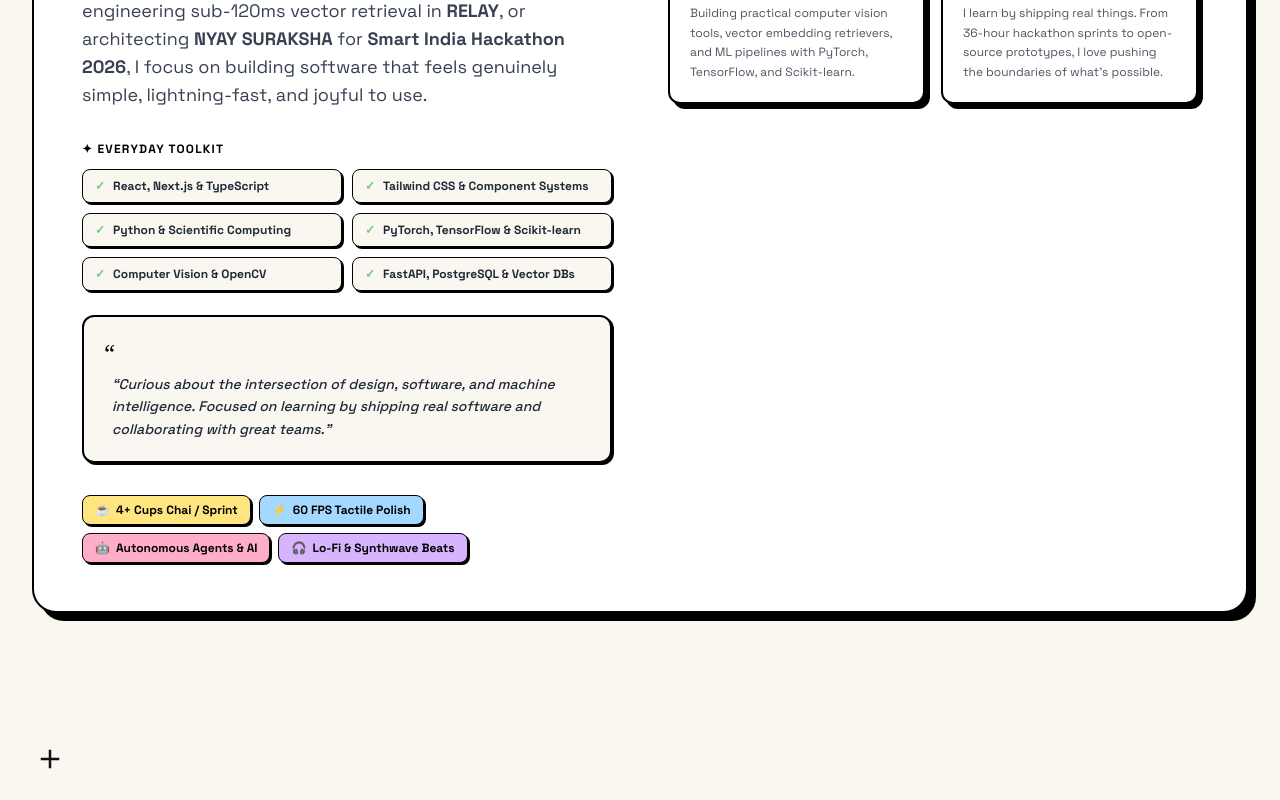
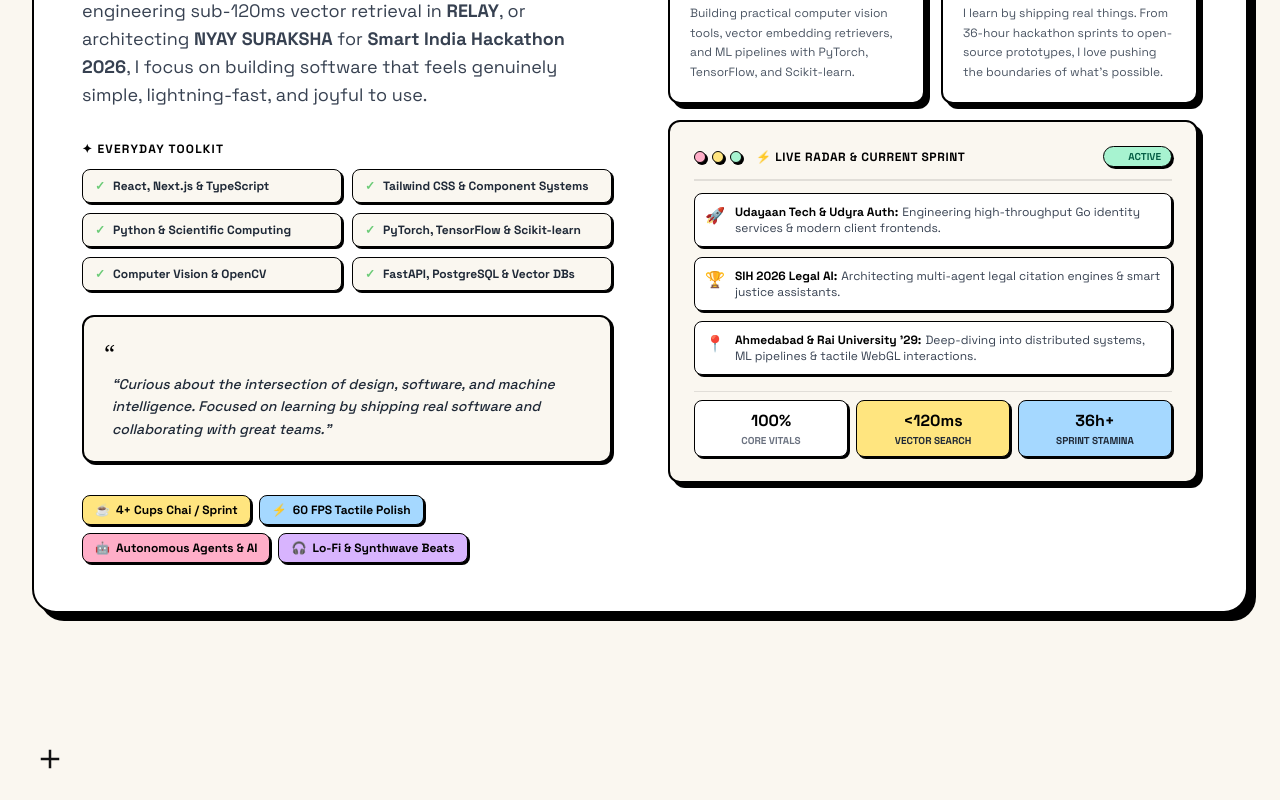
Before and after one commit to Himang707/Portfolio, a Next.js app: page / in a window 1280 px wide. Shown: the part 1720-2520 px from the top of the page. Built offline with nearby package versions, Linux system fonts and the light colour scheme.

Commit message:
feat: eliminate blank white space in About section with Live Radar and metrics card

```diff
--- a/src/components/portfolio/About.tsx
+++ b/src/components/portfolio/About.tsx
@@ -119,8 +119,9 @@
             </div>
           </div>
 
-          {/* Right Column: 4 Four Pillars Cards */}
-          <div className="lg:col-span-6 grid grid-cols-1 sm:grid-cols-2 gap-4">
+          {/* Right Column: 4 Four Pillars Cards + Live Radar Card to eliminate blank space */}
+          <div className="lg:col-span-6 flex flex-col gap-4">
+            <div className="grid grid-cols-1 sm:grid-cols-2 gap-4">
               {PILLARS.map((p) => (
                 <div
                   key={p.num}
@@ -131,7 +132,7 @@
                       <span className={`w-8 h-8 rounded-lg border-2 border-black ${p.color} flex items-center justify-center font-space font-black text-xs shadow-brutal-xs`}>
                         {p.num}
                       </span>
-                    <span className="w-2 h-2 rounded-full bg-black group-hover:bg-blue-600"></span>
+                      <span className="w-2 h-2 rounded-full bg-black group-hover:bg-blue-600 transition-colors"></span>
                     </div>
 
                     <h3 className="font-space font-extrabold text-lg text-black mb-1">
@@ -148,6 +149,69 @@
                 </div>
               ))}
             </div>
+
+            {/* ── Live Engineering Radar & Metrics Card (Fills the white space opposite Toolkit & Quote) ── */}
+            <div className="bg-[#FAF7F0] border-2 border-black rounded-xl p-5 sm:p-6 shadow-brutal flex flex-col justify-between relative overflow-hidden group hover:shadow-brutal-lg transition-all">
+              {/* Window Header Bar */}
+              <div className="flex items-center justify-between pb-3 mb-3 border-b-2 border-black/10">
+                <div className="flex items-center gap-1.5">
+                  <span className="w-3 h-3 rounded-full bg-[#FFAEC8] border border-black shadow-brutal-xs"></span>
+                  <span className="w-3 h-3 rounded-full bg-[#FFE57F] border border-black shadow-brutal-xs"></span>
+                  <span className="w-3 h-3 rounded-full bg-[#A7F3D0] border border-black shadow-brutal-xs"></span>
+                  <span className="ml-2 font-space font-black text-xs uppercase tracking-wider text-black">
+                    ⚡ LIVE RADAR &amp; CURRENT SPRINT
+                  </span>
+                </div>
+                <div className="inline-flex items-center gap-1.5 px-2.5 py-0.5 rounded-full bg-[#A7F3D0] border border-black font-space font-black text-[10px] text-[#065F46] shadow-brutal-xs">
+                  <span className="w-2 h-2 rounded-full bg-[#10B981] animate-ping"></span>
+                  <span>ACTIVE</span>
+                </div>
+              </div>
+
+              {/* 3 Live Sprint Bulletins */}
+              <div className="space-y-2.5 mb-4 font-space text-xs">
+                <div className="flex items-start gap-2.5 p-2.5 rounded-lg bg-white border border-black shadow-brutal-xs hover:-translate-x-0.5 transition-transform">
+                  <span className="text-base select-none shrink-0">🚀</span>
+                  <div>
+                    <span className="font-black text-black">Udayaan Tech &amp; Udyra Auth:</span>
+                    <span className="text-gray-700 ml-1">Engineering high-throughput Go identity services &amp; modern client frontends.</span>
+                  </div>
+                </div>
+
+                <div className="flex items-start gap-2.5 p-2.5 rounded-lg bg-white border border-black shadow-brutal-xs hover:-translate-x-0.5 transition-transform">
+                  <span className="text-base select-none shrink-0">🏆</span>
+                  <div>
+                    <span className="font-black text-black">SIH 2026 Legal AI:</span>
+                    <span className="text-gray-700 ml-1">Architecting multi-agent legal citation engines &amp; smart justice assistants.</span>
+                  </div>
+                </div>
+
+                <div className="flex items-start gap-2.5 p-2.5 rounded-lg bg-white border border-black shadow-brutal-xs hover:-translate-x-0.5 transition-transform">
+                  <span className="text-base select-none shrink-0">📍</span>
+                  <div>
+                    <span className="font-black text-black">Ahmedabad &amp; Rai University &apos;29:</span>
+                    <span className="text-gray-700 ml-1">Deep-diving into distributed systems, ML pipelines &amp; tactile WebGL interactions.</span>
+                  </div>
+                </div>
+              </div>
+
+              {/* Bottom Quick Metric Pills Row */}
+              <div className="grid grid-cols-3 gap-2 pt-2 border-t border-black/10">
+                <div className="bg-white border border-black rounded-lg p-2 text-center shadow-brutal-xs">
+                  <div className="font-space font-black text-sm sm:text-base text-black">100%</div>
+                  <div className="font-space font-bold text-[10px] text-gray-500 uppercase">Core Vitals</div>
+                </div>
+                <div className="bg-[#FFE57F] border border-black rounded-lg p-2 text-center shadow-brutal-xs">
+                  <div className="font-space font-black text-sm sm:text-base text-black">&lt;120ms</div>
+                  <div className="font-space font-bold text-[10px] text-gray-800 uppercase">Vector Search</div>
+                </div>
+                <div className="bg-[#A5D8FF] border border-black rounded-lg p-2 text-center shadow-brutal-xs">
+                  <div className="font-space font-black text-sm sm:text-base text-black">36h+</div>
+                  <div className="font-space font-bold text-[10px] text-gray-800 uppercase">Sprint Stamina</div>
+                </div>
+              </div>
+            </div>
+          </div>
         </div>
       </div>
     </section>
```
Also changed, not shown: index.html (+30 -12 lines). Lines whose indentation alone changed are shown as unchanged.
